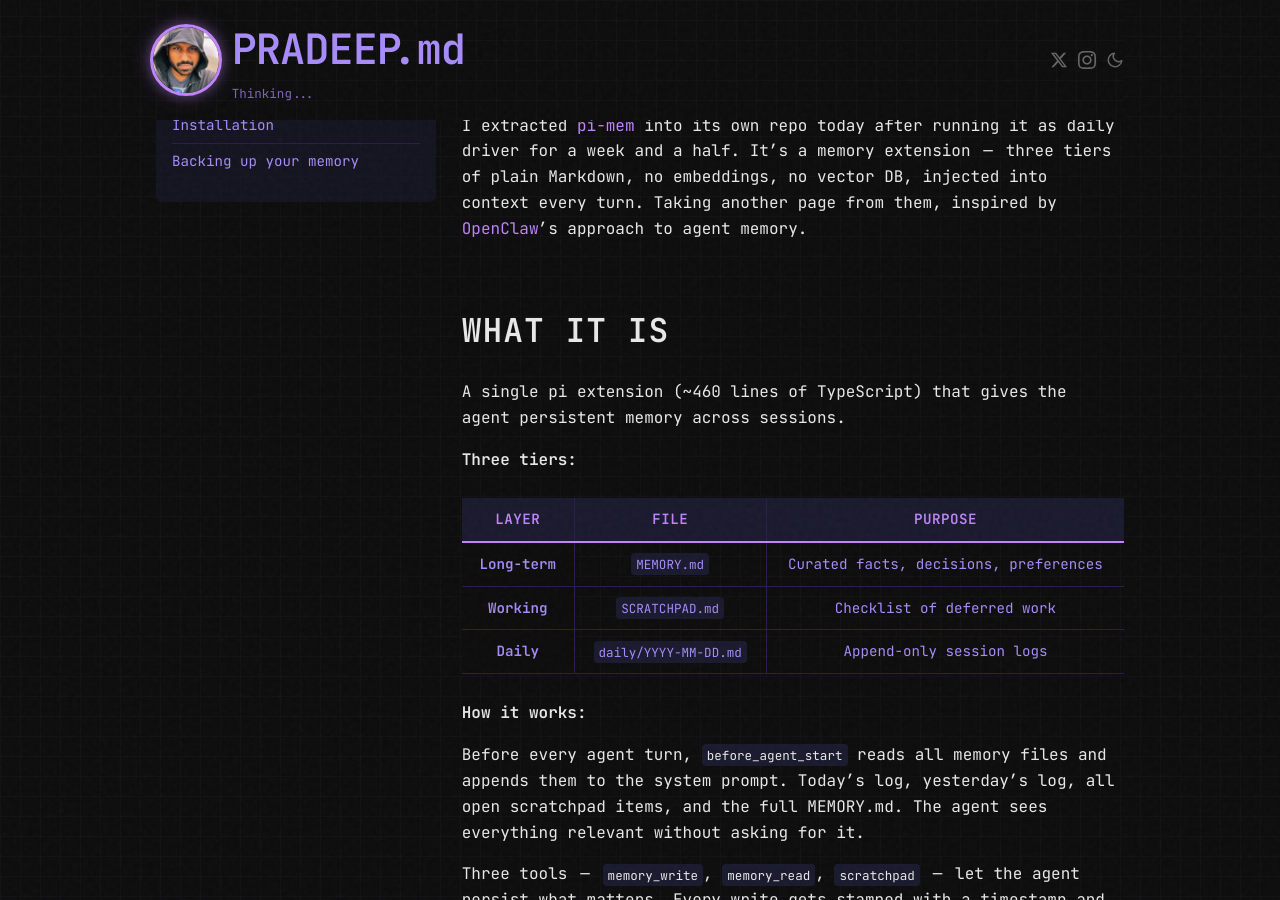
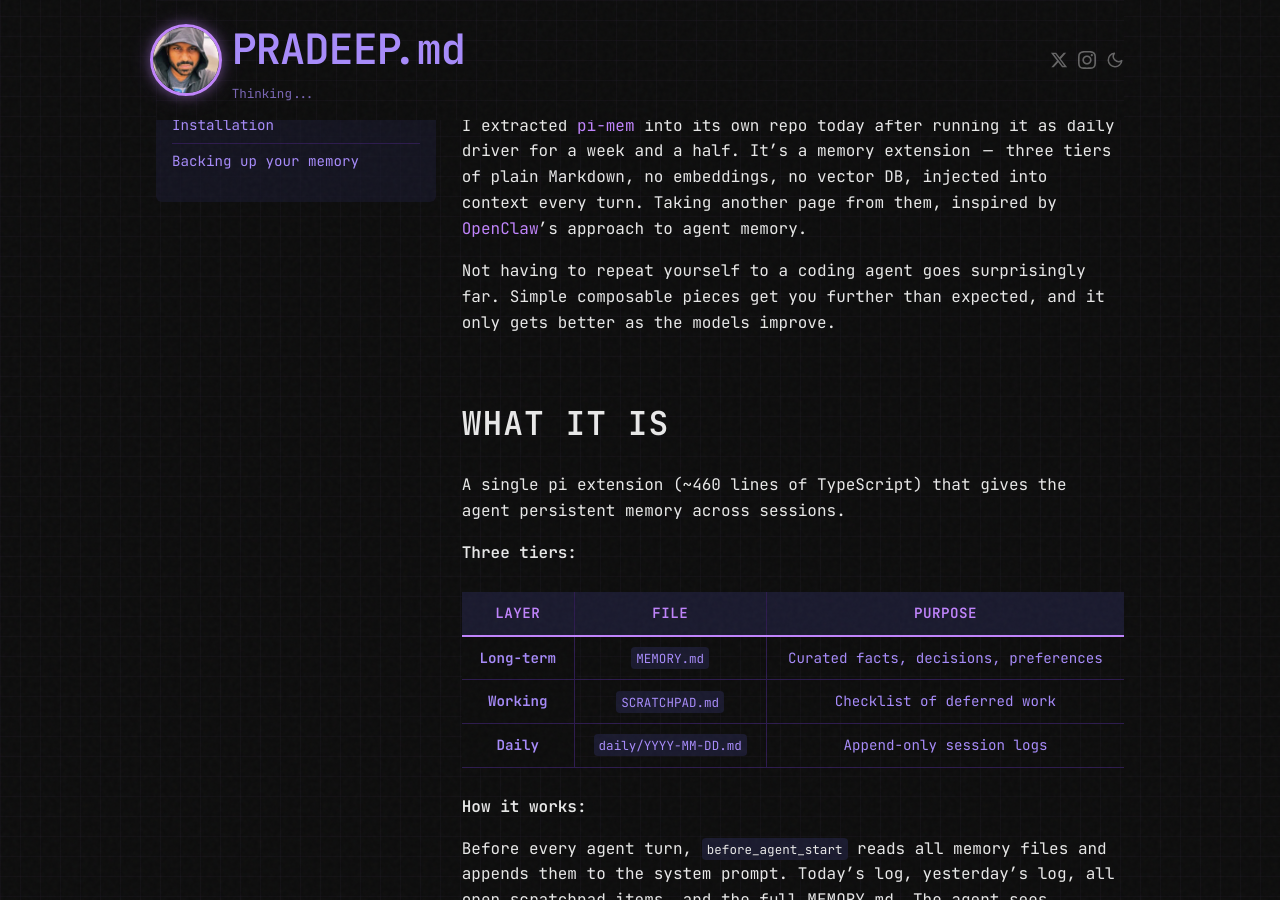
Before and after one commit to skyfallsin/skyfallsin.github.io, a Jekyll site: the page built from _posts/2026-02-11-pi-mem.md, in a window 1280 px wide and 900 px high, scrolled down 824 px. Built offline with Jekyll 4.4.1, drawn with Linux system fonts in a browser that asks for light colours; nearby versions of some CDN libraries.

Commit message:
post: tighten intro paragraph

```diff
--- a/_posts/2026-02-11-pi-mem.md
+++ b/_posts/2026-02-11-pi-mem.md
@@ -15,6 +15,8 @@ force: dark
 I've been a bit obsessed with [@mariozechner's pi](https://pi.dev/) for a few weeks now ever since I noticed it was the Agent SDK behind openclaw. It's innately customizable and has many, many hooks to make it your own. Others have [compared it to vim](https://www.generativist.com/notes/2026/Feb/10/pi-is-vim) and I believe that's quite apt.
 
 I extracted [pi-mem](https://github.com/skyfallsin/pi-mem) into its own repo today after running it as daily driver for a week and a half. It's a memory extension  — three tiers of plain Markdown, no embeddings, no vector DB, injected into context every turn. Taking another page from them, inspired by [OpenClaw](https://openclaw.ai)'s approach to agent memory.
+
+Not having to repeat yourself to a coding agent goes surprisingly far. Simple composable pieces get you further than expected, and it only gets better as the models improve.
 
 ---
 
```
